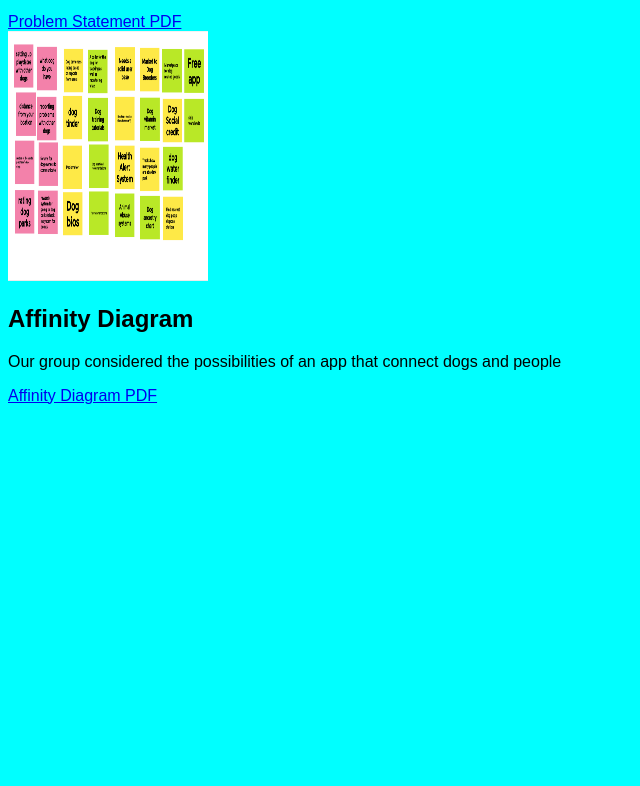
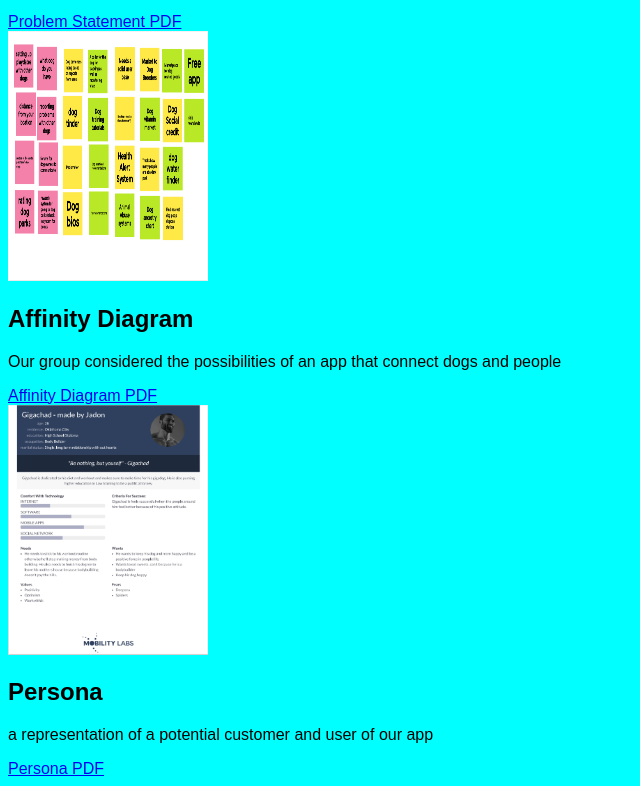
Before and after one commit to Jmcornish/Jmcornish.github.io, a plain HTML site: page index.html in a window 1280 px wide. Shown: the part 459-1245 px from the top of the page, without its empty margins (0-640 px from the left). Before the commit the page ends 872 px from the top, so only its background shows below. Drawn offline with Linux system fonts and the light colour scheme.

Commit message:
Update index.html

```diff
--- a/index.html
+++ b/index.html
@@ -36,6 +36,17 @@ get injured or injure other dogs or even themselves.
                         <a href="What the dog doing_.pdf">Affinity Diagram PDF</a>
                     </section>
             </section>
+<!-- Persona Assignment -->
+            <section class="assignment">
+                <a href="Gigachad Persona.pdf"><img src="gigachad-perons.PNG" width="200" height="250"></a>
+                    <section class="class-details">
+                        <a href="Gigachad Persona.pdf"></a><h2>Persona</h2></a>
+                        <p>
+                            a representation of a potential customer and user of our app
+                        </p>
+                        <a href="Gigachad Persona.pdf">Persona PDF</a>
+                    </section>
+            </section>
 
         </body>
     </html>
```
